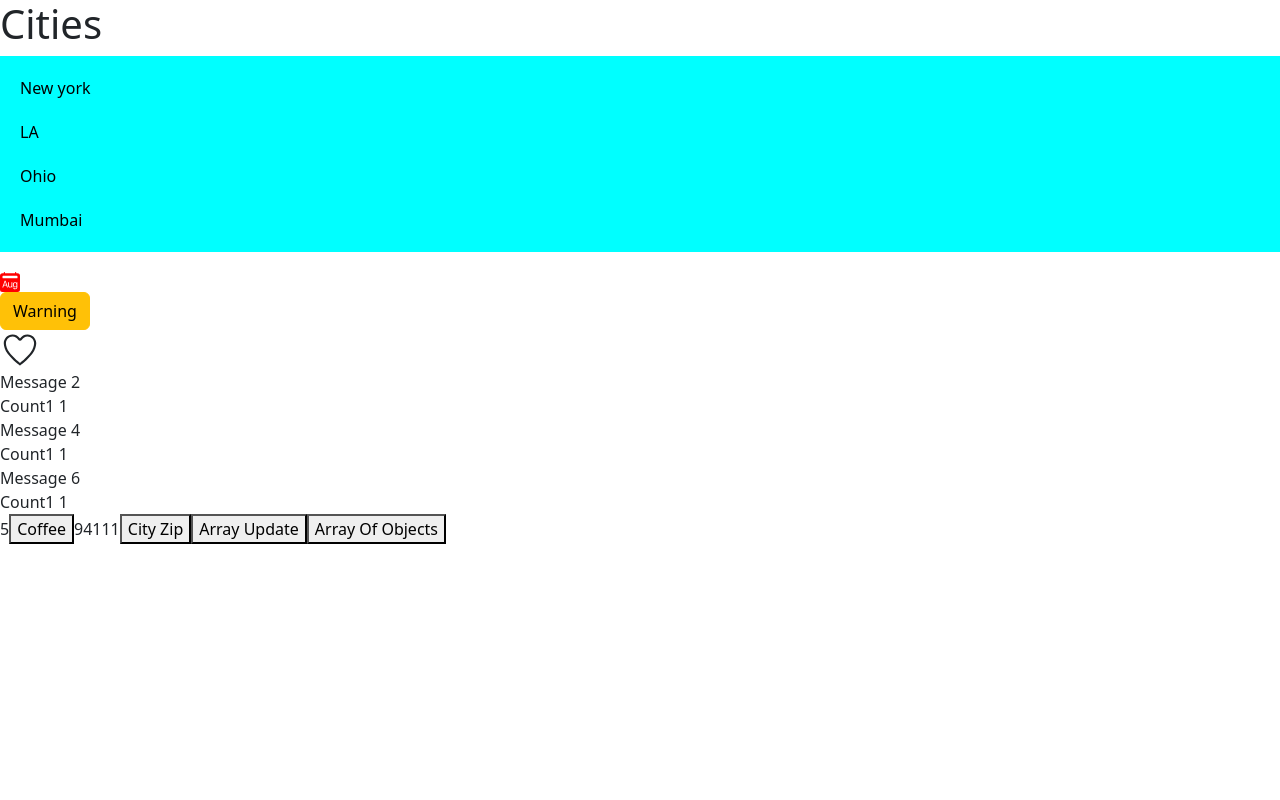
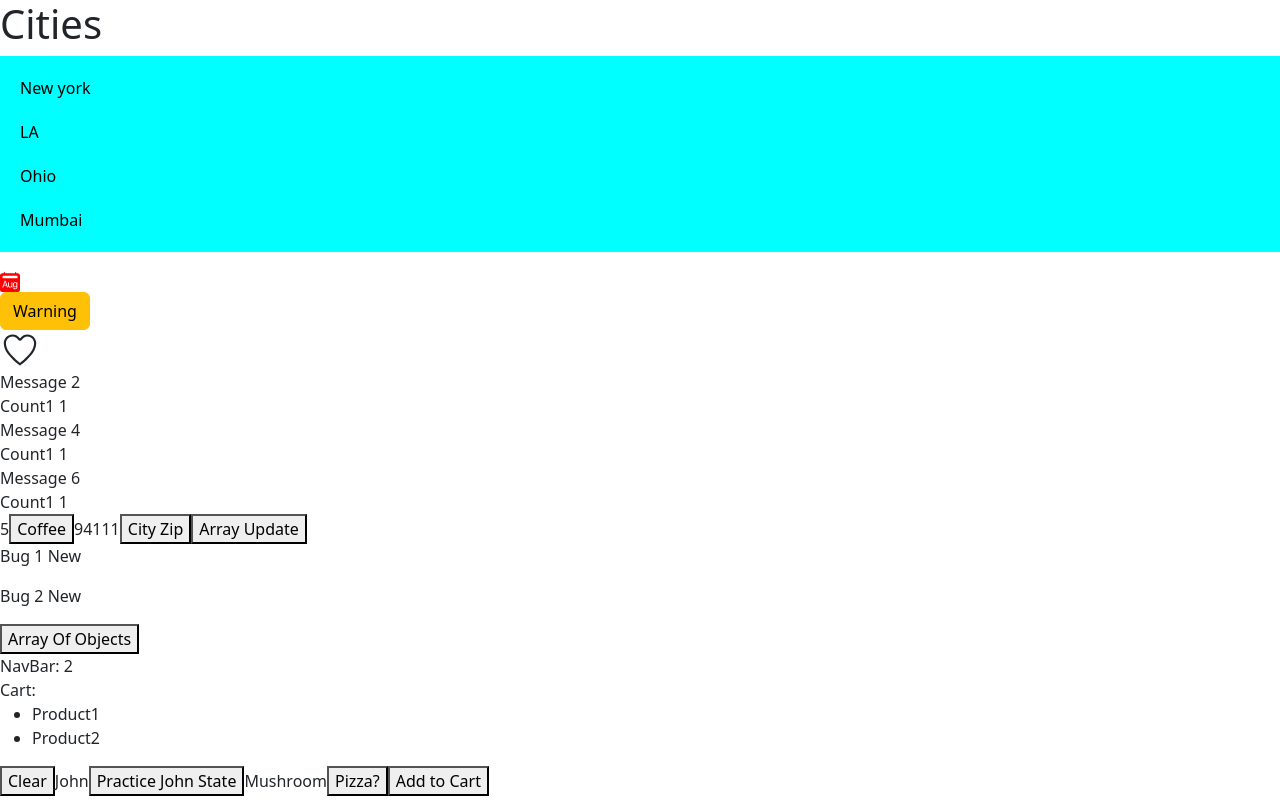
Before and after one commit to Snehil047/React-Mosh, a React (Vite) app in the folder first-react-app/: page / in a window 1280 px wide. Built offline with nearby package versions, Linux system fonts and the light colour scheme.

Commit message:
immer, setQuantity

```diff
--- a/first-react-app/src/App.tsx
+++ b/first-react-app/src/App.tsx
@@ -5,6 +5,9 @@ import Buttons from "./components/Buttons";
 import { StrictMode, useState } from "react";
 import Like from "./components/Like";
 import StrictMood from "./components/StrictMood";
+import { produce } from "immer";
+import Navbar from "./components/Navbar";
+import Cart from "./components/Cart";
 
 function App() {
   let item = ["New york", "LA", "Ohio", "Mumbai"];
@@ -85,13 +88,72 @@ function App() {
 
   const arrayOfObjectHandler = () => {
     //update -> suppose we have to list that bug 1 is fixed on button press
+    // setBugs(
+    //   bugs.map((value) => (value.id === 1 ? { ...value, fixed: true } : value))
+    // );
+    // Using immer to do the above logic ->
+
     setBugs(
-      bugs.map((value) => (value.id === 1 ? { ...value, fixed: true } : value))
+      produce((draft) => {
+        const bug = draft.find((bug) => bug.id === 1);
+        if (bug) bug.fixed = true;
+      })
     );
   };
   console.log(bugs);
 
   //Array of objects update end
+
+  //**VERY IMPORTANT** -> Sharing State Between Components ->
+
+  const [cartItems, setCartItems] = useState(["Product1", "Product2"]);
+
+  const clearHandler = () => {
+    setCartItems([]);
+  };
+
+  //Upadte exercise 1
+
+  const [game, setGame] = useState({
+    id: 1,
+    player: {
+      name: "John",
+    },
+  });
+
+  const updateHandler = () => {
+    setGame({ ...game, player: { ...game.player, name: "Cena" } });
+  };
+
+  //Update exercise 2
+
+  const [pizza, setPizza] = useState({
+    name: "Spicy Peproni",
+    toppings: ["Mushroom"],
+  });
+
+  const pizzHandler = () => {
+    setPizza({ ...pizza, toppings: [...pizza.toppings, "GingerBread"] });
+  };
+
+  //Update Exercise 3
+
+  const [cart, setCart] = useState({
+    discount: 1,
+    items: [
+      { id: 1, title: "Product1", quantity: 1 },
+      { id: 2, title: "Product2", quantity: 1 },
+    ],
+  });
+
+  const quantityHandler = () => {
+    setCart({
+      ...cart,
+      items: cart.items.map((item) =>
+        item.id === 1 ? { ...item, quantity: item.quantity + 1 } : item
+      ),
+    });
+  };
 
   return (
     <div>
@@ -115,7 +177,20 @@ function App() {
       {zip.address.zipCode}
       <button onClick={zipHandler}>City Zip</button>
       <button onClick={arrayHandler}>Array Update</button>
+      {bugs.map((bug) => (
+        <p key={bug.id}>
+          {bug.title} {bug.fixed ? "Fixed" : "New"}
+        </p>
+      ))}
       <button onClick={arrayOfObjectHandler}>Array Of Objects</button>
+      <Navbar cartItemsCount={cartItems.length} />
+      <Cart cartItems={cartItems} onClear={clearHandler} />
+      {game.player.name}
+      <button onClick={updateHandler}>Practice John State</button>
+      {pizza.toppings}
+      <button onClick={pizzHandler}> Pizza?</button>
+
+      <button onClick={quantityHandler}> Add to Cart</button>
     </div>
   );
 }
--- /dev/null
+++ b/first-react-app/src/components/Cart.tsx
@@ -0,0 +1,21 @@
+import React from "react";
+
+interface Props {
+  cartItems: string[];
+  onClear: () => void;
+}
+const Cart = ({ cartItems, onClear }: Props) => {
+  return (
+    <>
+      <div>Cart:</div>
+      <ul>
+        {cartItems.map((item) => (
+          <li key={item}>{item}</li>
+        ))}
+      </ul>
+      <button onClick={onClear}>Clear</button>
+    </>
+  );
+};
+
+export default Cart;
--- /dev/null
+++ b/first-react-app/src/components/Navbar.tsx
@@ -0,0 +1,11 @@
+import React from "react";
+
+interface Props {
+  cartItemsCount: number;
+}
+
+const Navbar = ({ cartItemsCount }: Props) => {
+  return <div>NavBar: {cartItemsCount}</div>;
+};
+
+export default Navbar;
--- a/package.json
+++ b/package.json
@@ -1,6 +1,7 @@
 {
   "dependencies": {
     "bootstrap": "^5.2.1",
+    "immer": "^10.0.3",
     "react-icon": "^1.0.0",
     "react-icons": "^5.0.1",
     "styled-components": "^6.1.8"
```
Also changed, not shown: 1 other file (tests, documents, lock files or other folders).
